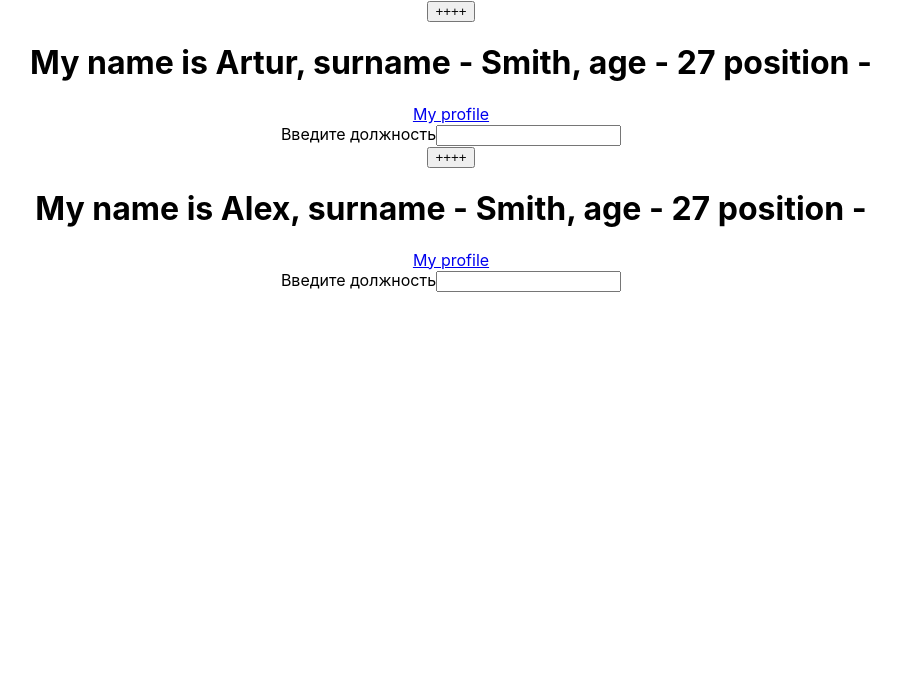
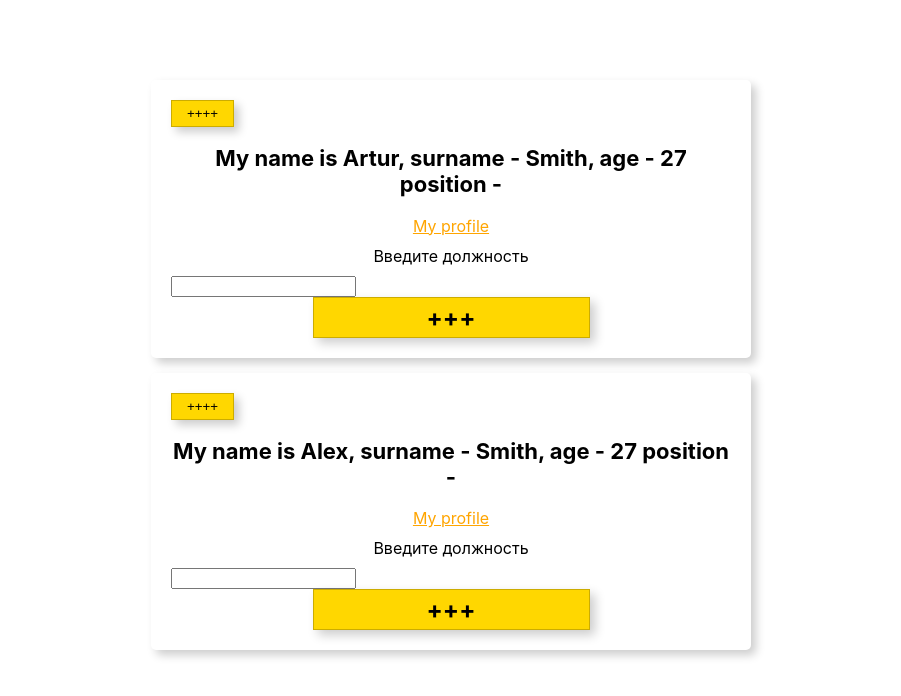
Before and after one commit to SofyaPyat/Udemy_r1_practice, a React (Create React App) app: page / in a window 1280 px wide. Shown: the top 696 px of the page, without its empty margins (189-1090 px from the left). Built offline with nearby package versions, Linux system fonts and the light colour scheme.

Commit message:
somthn with styled

```diff
--- a/package.json
+++ b/package.json
@@ -9,6 +9,7 @@
     "react": "^18.2.0",
     "react-dom": "^18.2.0",
     "react-scripts": "5.0.1",
+    "styled-components": "^6.0.7",
     "web-vitals": "^2.1.4"
   },
   "scripts": {
--- a/src/App.js
+++ b/src/App.js
@@ -1,5 +1,43 @@
 import { Component } from 'react';
+import { styled } from 'styled-components';
+
+
 import './App.css';
+
+
+const EmpItem = styled.div`
+  padding: 20px;
+  margin-bottom: 15px;
+  border-radius: 5px;
+  box-shadow: 5px 5px 10px rgba(0,0,0, 0.2);
+  a {
+    display: block;
+    margin: 10px 0 10px 0;
+    color: ${props => props.active ? 'orange': 'black'}
+  }
+  input {
+    display: block;
+    margin-top: 10px;
+
+  }
+`;
+
+const Header = styled.h2`
+  font-size:22px;
+`;
+
+const Button = styled.button`
+  display: block;
+  padding: 5px 15px;
+  background-color: gold;
+  border: 1px solid rgba(0,0,0, 0.2);
+  box-shadow: 5px 5px 10px rgba(0,0,0, 0.2);
+`;
+
+const BigButton = styled(Button)`
+  margin: 0 auto;
+  width: 245px;
+`;
 
 
 class WhoAmI extends Component {
@@ -32,25 +70,31 @@ class WhoAmI extends Component {
 
 
     return (
-    <div>
-      <button onClick={this.nextYear}>{this.state.text}</button>
-      <h1>My name is {name}, surname - {surname}, age - {years} position - {position}</h1>
+    <EmpItem active>
+      <Button onClick={this.nextYear}>{this.state.text}</Button>
+      <Header>My name is {name}, surname - {surname}, age - {years} position - {position}</Header>
       <a href={link}>My profile</a>
       <form>
           <span>Введите должность</span>
           <input type='text' onChange={(e) => this.commitInputChanges(e, 'some color')}/>
+          <BigButton as="h2">+++</BigButton>
       </form>
-    </div>
+    </EmpItem>
   );
   }
 }
 
+const Wrapper = styled.div`
+  width: 600px;
+  margin: 80px auto 0 auto;
+`;
+
 function App() {
   return (
-    <div className="App">
+    <Wrapper className="App">
       <WhoAmI name = "Artur" surname = "Smith" link = "blabla.com"/>
       <WhoAmI name = "Alex" surname = "Smith" link = "blabla.com"/>
-    </div>
+    </Wrapper>
   );
 }
 
```
Also changed, not shown: 1 other file (tests, documents, lock files or other folders).
